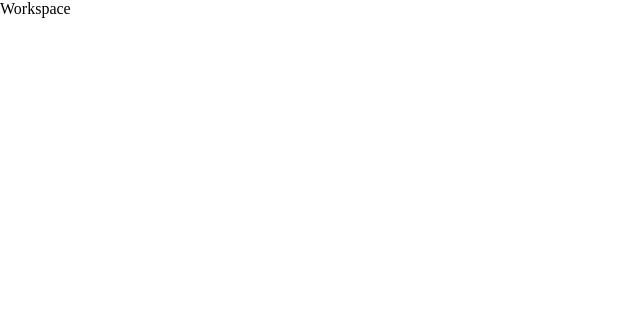
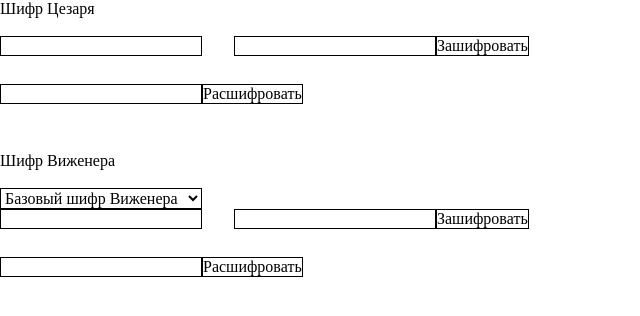
Before and after one commit to Olekkm/bzp.inf.sys, a React (Vite) app in the folder app/: page / in a window 1280 px wide. Shown: the top 316 px of the page, without its empty margins (0-640 px from the left). Built offline with nearby package versions, Linux system fonts and the light colour scheme.

Commit message:
Basic visual interface for cypher methode added. SetEncoder method added in Vigenere coder. Some minor improvements in cypher classes.

```diff
--- a/app/src/App.jsx
+++ b/app/src/App.jsx
@@ -1,15 +1,13 @@
-import { useState } from 'react'
-import reactLogo from './assets/react.svg'
-import viteLogo from '/vite.svg'
 import './App.css'
+import Lab1_page from './pages/Lab1_page.jsx'
+
 
 function App() {
-  const [count, setCount] = useState(0)
 
   return (
     <>
       <div>
-        <p>Workspace</p>
+        <Lab1_page />
       </div>
     </>
   )
--- /dev/null
+++ b/app/src/components/CyphererTester.jsx
@@ -0,0 +1,27 @@
+import { useState, cloneElement } from "react"
+
+export default function CyphererTester({ cypherer, style, componentLabel, children }) {
+    const [plainText, setPlainText] = useState("")
+    const [keyword, setKeyword] = useState("")
+    const [coded, setCoded] = useState("")
+
+    const [decodeKeyword, setDecodeKeyword] = useState("")
+    const [decoded, setDecoded] = useState("")
+
+    return (
+        <div style={style}><h2>{componentLabel}</h2>
+            <br />
+            {children == undefined ? undefined : cloneElement(children, { cypherer: cypherer })}
+            <div style={{ minHeight: "3rem" }}>
+                <input type="text" style={{ border: "1px solid black" }} value={plainText} onChange={(e) => setPlainText(e.target.value)} />
+                <input type="text" style={{ border: "1px solid black", marginLeft: "2rem" }} value={keyword} onChange={(e) => setKeyword(e.target.value)} />
+                <button style={{ border: "1px solid black" }} onClick={() => setCoded(cypherer.Encode(plainText, keyword))}>Зашифровать</button>
+                <p>{coded}</p>
+            </div>
+            <div>
+                <input type="text" style={{ border: "1px solid black" }} value={decodeKeyword} onChange={(e) => setDecodeKeyword(e.target.value)} />
+                <button style={{ border: "1px solid black" }} onClick={() => setDecoded(cypherer.Decode(coded, decodeKeyword))}>Расшифровать</button>
+                <p>{decoded}</p>
+            </div>
+        </div>)
+}
--- /dev/null
+++ b/app/src/components/VigenereSelector.jsx
@@ -0,0 +1,9 @@
+export default function VigenereSelector({ cypherer }) {
+    return (
+        <select style={{ border: "1px solid black" }} onChange={(e) => cypherer.setEncoder(e.target.value)}>
+            <option value={"BaseVigenere"}>Базовый шифр Виженера</option>
+            <option value={"S_Block"}>Простой S-блок</option>
+            <option value={"Merge_Block"}>Перемешивание символов</option>
+            <option value={"S_Block_Mod"}>Усложненный S-блок</option>
+        </select>)
+}
--- a/app/src/logic/caesar.js
+++ b/app/src/logic/caesar.js
@@ -1,25 +1,24 @@
-import {RusABC} from './abc.js'
-export class CypherMachine {
-    caesarCharEncode(char,keyword){
+import { RusABC } from './abc.js'
+export class CaesarCoder {
+    caesarCharEncode(char, keyword) {
         const abc = new RusABC();
-        return abc.summarizeSymbols(char,keyword.slice(0,1))
+        return abc.summarizeSymbols(char, keyword.slice(0, 1))
     }
-    caesarCharDecode(char,keyword){
+    caesarCharDecode(char, keyword) {
         const abc = new RusABC();
-        return abc.subtractSymbols(char,keyword.slice(0,1))
+        return abc.subtractSymbols(char, keyword.slice(0, 1))
     }
-    encode(text, key){
+    Encode(text, key) {
         var encodedText = ""
-        for (var i=0;i<text.length;i++)
-        {
-            encodedText = encodedText + this.caesarCharEncode(text[i],key)
+        for (var i = 0; i < text.length; i++) {
+            encodedText = encodedText + this.caesarCharEncode(text[i], key)
         }
         return encodedText
     }
-    decode(encodedText,key){
+    Decode(encodedText, key) {
         var decodedText = ""
-        for (var i=0;i<text.length;i++){
-            decodedText = decodedText + this.caesarCharDecode(encodedText[i],key)
+        for (var i = 0; i < encodedText.length; i++) {
+            decodedText = decodedText + this.caesarCharDecode(encodedText[i], key)
         }
         return decodedText
     }
--- a/app/src/logic/vigenere.js
+++ b/app/src/logic/vigenere.js
@@ -37,6 +37,30 @@ export class VigenereCoder {
         else {
             if (encoder[type] == undefined) { throw new Error("incorrect encoder type") }
             [this.Encode, this.Decode] = encoder[type]
+        }
+    }
+
+
+    //function to change encoder type without
+    //creating new encoder intstance
+    //gets type like the constructor
+    setEncoder(type) {
+        if (type == undefined) {
+            throw new Error("encoder type must be provided")
+        }
+        else {
+
+            const encoder = {
+                "BaseVigenere": [this.BaseViginereEncode, this.BaseVigenereDecode],
+                "S_Block": [this.EncodeBlock, this.DecodeBlock],
+                "Merge_Block": [(textBlock, keyword) => this.mergeBlock(textBlock, keyword, true),
+                (textBlock, keyword) => this.mergeBlock(textBlock, keyword, false)],
+                "S_Block_Mod": [this.EncodeBlockMod, this.DecodeBlockMod]
+            }
+
+            if (encoder[type] == undefined) { throw new Error("incorrect encoder type") }
+            [this.Encode, this.Decode] = encoder[type]
+            return encoder[type]
         }
     }
 
--- /dev/null
+++ b/app/src/pages/Lab1_page.jsx
@@ -0,0 +1,14 @@
+import CyphererTester from "../components/CyphererTester";
+import VigenereSelector from "../components/VigenereSelector";
+import { CaesarCoder } from "../logic/caesar";
+import { VigenereCoder } from "../logic/vigenere";
+
+export default function Lab1_page() {
+    return (<>
+        <CyphererTester componentLabel={"Шифр Цезаря"} cypherer={new CaesarCoder()} />
+        <CyphererTester style={{ marginTop: "3rem" }} componentLabel={"Шифр Виженера"} cypherer={new VigenereCoder("BaseVigenere")}>
+            <VigenereSelector />
+        </CyphererTester>
+    </>)
+
+}
```
